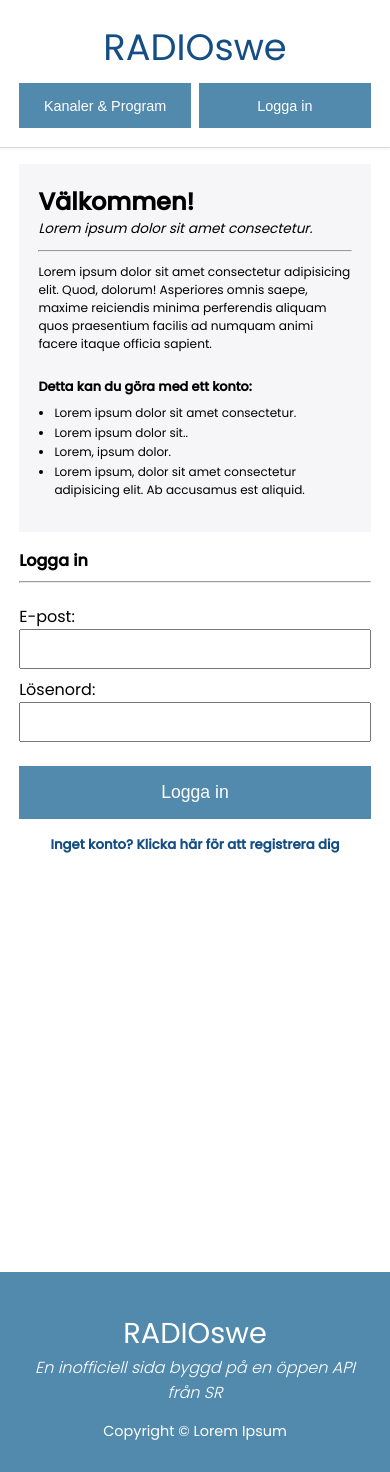
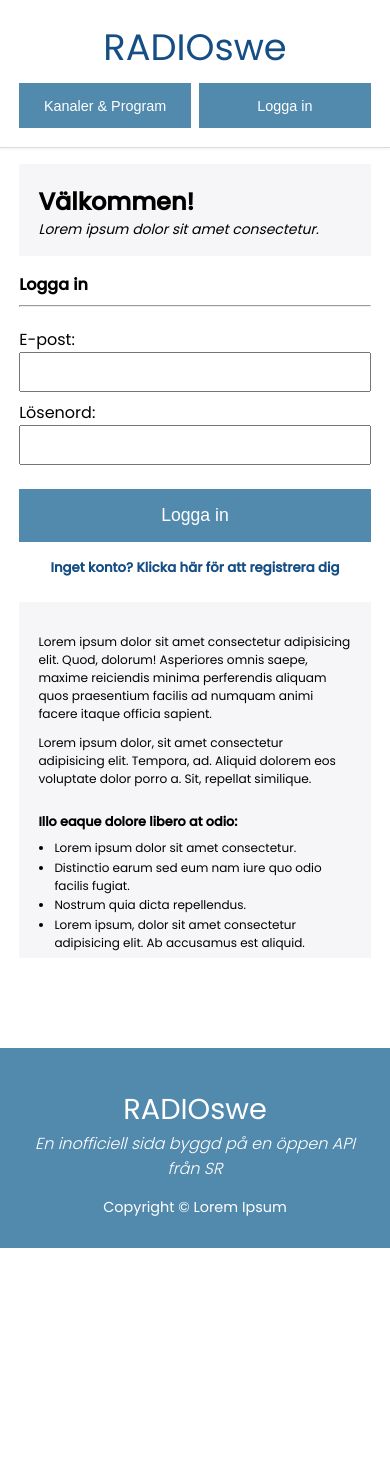
Before and after one commit to clm-1/react-radio-site, a React (Create React App) app: page /login in a window 390 px wide. After the commit the page ends 1248 px from the top, so only its background shows below. Built offline with nearby package versions, Linux system fonts and the light colour scheme; no server answers.

Commit message:
Responsive login, and testing some refactoring on edit form

```diff
--- a/src/components/EditForm.jsx
+++ b/src/components/EditForm.jsx
@@ -88,6 +88,7 @@ const EditForm = ({ user }) => {
       setPassword('');
       setPasswordConfirmation('');
       setEditUser(false);
+      setHideLatest(false);
     }
   }
 
@@ -123,6 +124,10 @@ const EditForm = ({ user }) => {
     setHideLatest(false);
   }
 
+  const nameInputs = [
+    { id: 'first-name', label: 'Förnamn:', type: 'text', value: firstName, function: handleFirstNameChange },
+    { id: 'last-name', label: 'Efternamn:', type: 'text', value: lastName, function: handleLastNameChange }];
+
   return (
       <div>
         <div className={style.editTitleRow}>
@@ -133,24 +138,17 @@ const EditForm = ({ user }) => {
         <form className={style.registerForm} onSubmit={handleSubmit}>
 
           <div className={style.inputRow}>
-            <div className={style.inputItem}>
-              <label htmlFor="first-name">Förnamn:</label>
-              <input
-                id="first-name"
-                type="text"
-                value={firstName}
-                onChange={handleFirstNameChange}
-                required />
-            </div>
-            <div className={style.inputItem}>
-              <label htmlFor="last-name">Efternamn:</label>
-              <input
-                id="last-name"
-                type="text"
-                value={lastName}
-                onChange={handleLastNameChange}
-                required />
-            </div>
+            { nameInputs.map((input, index) => (
+              <div key={index} className={style.inputItem}>
+                <label htmlFor={input.id}>{ input.label }</label>
+                <input
+                  id={input.id}
+                  type={input.type}
+                  value={input.value}
+                  onChange={input.function}
+                  required />
+              </div>
+            ))}
           </div>
 
           <div className={style.inputRow}>
--- a/src/components/ProgramCard.jsx
+++ b/src/components/ProgramCard.jsx
@@ -47,7 +47,7 @@ const ProgramCard = ({ program }) => {
         </div>
         <hr/>
         <p className={style.description}>{ program.channel.name !== '[No channel]' ? `${program.channel.name}` : 'Kanal Ipsum' } { program.programcategory ? `- ${program.programcategory.name}` : ''}</p>
-        <span className={style.broadcastInfo}>{ program.broadcastinfo && program.broadcastinfo }</span>
+        <span className={style.broadcastInfo}>{ program.broadcastinfo && program.broadcastinfo.slice(0, 110) + '...' }</span>
       </div>
     </div>
    );
--- a/src/components/RegisterForm.jsx
+++ b/src/components/RegisterForm.jsx
@@ -60,17 +60,15 @@ const RegisterForm = () => {
   const handleSubmit = async (e) => {
     e.preventDefault();
     if (!password.match(pattern)) {
-      console.log('kasst lösenord');
       return;
     }
     if (email !== emailConfirmation || password !== passwordConfirmation) {
-      console.log('Blev strul!')
-      if (email !== emailConfirmation) {
-        console.log('Epost-fälten stämmer inte överens');
-      }
-      if (password !== passwordConfirmation) {
-        console.log('Lösenorden stämmer inte')
-      }
+      // if (email !== emailConfirmation) {
+      //   console.log('Epost-fälten stämmer inte överens');
+      // }
+      // if (password !== passwordConfirmation) {
+      //   console.log('Lösenorden stämmer inte')
+      // }
       return;
     } else {
       const userToRegister = {
--- a/src/contexts/UserContext.jsx
+++ b/src/contexts/UserContext.jsx
@@ -10,10 +10,17 @@ const UserDataProvider = (props) => {
   const [hideLatest, setHideLatest] = useState(false);
   const history = useHistory();
 
-  const whoami = async () => {
+  const whoami = async (method) => {
     let result = await fetch('/api/v1/users/whoami');
     result = await result.json();
-    setLoggedInUser(result);
+    if (method === 'set') {
+      setLoggedInUser(result);
+      return;
+    }
+    if (method === 'check' && !result) {
+        history.push('/');
+        return;
+    }
   }
 
   const getFavouritesByUserId = async (userId) => {
@@ -47,7 +54,7 @@ const UserDataProvider = (props) => {
       body: JSON.stringify(userToLogin),
     })
     result = await result.json();
-    whoami();
+    whoami('set');
     return result;
   }
 
@@ -69,7 +76,7 @@ const UserDataProvider = (props) => {
       body: JSON.stringify(userToRegister)
     });
     result = await result.json();
-    whoami();
+    whoami('set');
     return result;
   }
 
@@ -82,7 +89,7 @@ const UserDataProvider = (props) => {
       body: JSON.stringify(editedInfo),
     });
     result = await result.json();
-    whoami();
+    whoami('set');
     return result;
   }
 
@@ -118,7 +125,8 @@ const UserDataProvider = (props) => {
   // useEffect
 
   useEffect(() => {
-    whoami();
+    whoami('set');
+    // eslint-disable-next-line
   }, [])
 
   useEffect(() => {
--- a/src/css/LoginOrRegister.module.css
+++ b/src/css/LoginOrRegister.module.css
@@ -6,32 +6,30 @@
   margin: 0 auto;
 }
 
-.infoColumn {
+.infoColumn, .infoColumnBelow {
   width: 100%;
-  margin-right: 1.5rem;
   background-color: rgb(246, 246, 248);
-  padding: 1.2rem;
-  padding-bottom: 2rem;
+  padding: 1.2rem 1.2rem .3rem 1.2rem;
 }
 
 .shortText {
   margin-bottom: .7rem;
   font-weight: 400;
-  font-size: .85rem;
+  font-size: .87rem;
   font-style: italic;
 }
 
-.infoColumn p {
+.infoColumn p, .infoColumnBelow p {
   font-size: .76rem;
   margin-top: .7rem;
 }
 
-.infoColumn ul {
+.infoColumn ul, .infoColumnBelow ul {
   margin-top: .5rem;
   margin-right: 1.5rem;
 }
 
-.infoColumn li {
+.infoColumn li, .infoColumnBelow li {
   margin: .1rem 0;
   font-size: .75rem;
   margin-left: 1rem;
@@ -43,10 +41,18 @@
 
 .formColumn {
   width: 100%;
-  min-height: 700px;
+  margin-bottom: 1.5rem;
 }
 
-.hidePtag {
+.hideMedium {
+  display: none;
+}
+
+.hideSmall {
+  display: none;
+}
+
+.welcomeHr {
   display: none;
 }
 
@@ -61,8 +67,36 @@
     flex-direction: row;
   }
 
+  .shortText {
+    font-size: .85rem;
+  }
+
+  .welcomeHr {
+    display: block;
+  }
+
+  .formColumn {
+    min-height: 700px;
+    margin-bottom: 0;
+  }
+
   .infoColumn {
+    margin-right: 1.5rem;
+    padding: 1.2rem;
+    padding-bottom: 2rem;
     width: 40%;
+  }
+
+  .infoColumnBelow {
+    display: none;
+  }
+
+  .sectionTitle {
+    font-size: .95rem;
+  }
+
+  .hideSmall {
+    display: initial;
   }
 
   .formColumn {
@@ -70,7 +104,7 @@
   }
 }
 
-@media screen and (min-width: 670px) {
+@media screen and (min-width: 750px) {
   .loginRegisterWrapper {
     gap: 1rem;
   }
@@ -85,12 +119,12 @@
     margin-bottom: .5rem;
   }
 
-  .hidePtag {
-    display: initial;
+  .shortText {
+    font-size: 1rem;
   }
 
-  .shortText {
-    font-size: 1rem;
+  .hideMedium {
+    display: initial;
   }
 
   .sectionTitle {
--- a/src/pages/LoginOrRegister.jsx
+++ b/src/pages/LoginOrRegister.jsx
@@ -18,29 +18,43 @@ const LoginOrRegister = () => {
 
   useEffect(() => {
     checkLoggedIn();
+    // eslint-disable-next-line
   })
+
+  const renderInfo = (hideSmall) => {
+    return (
+      <div className={`${hideSmall && style.hideSmall}`}>
+        <p >Lorem ipsum dolor sit amet consectetur adipisicing elit. Quod, dolorum! Asperiores omnis saepe, maxime reiciendis minima perferendis aliquam quos praesentium facilis ad numquam animi facere itaque officia sapient.</p>
+        <p className={`${hideSmall && style.hideMedium}`}>Lorem ipsum dolor, sit amet consectetur adipisicing elit. Tempora, ad. Aliquid dolorem eos voluptate dolor porro a. Sit, repellat similique.</p>
+        <br/>
+        <div >
+          <h5 className={style.sectionTitle}>Illo eaque dolore libero at odio:</h5>
+          <ul>
+            <li>Lorem ipsum dolor sit amet consectetur.</li>
+            <li>Distinctio earum sed eum nam iure quo odio facilis fugiat.</li>
+            <li>Nostrum quia dicta repellendus.</li>
+            <li>Lorem ipsum, dolor sit amet consectetur adipisicing elit. Ab accusamus est aliquid.</li>
+          </ul>
+        </div>
+      </div>
+    )
+  }
 
   return (
     <div className={style.loginRegisterWrapper}>
       <div className={style.infoColumn}>
         <h2 className={style.welcome}>Välkommen!</h2>
         <h4 className={style.shortText}>Lorem ipsum dolor sit amet consectetur.</h4>
-        <hr/>
-        <p>Lorem ipsum dolor sit amet consectetur adipisicing elit. Quod, dolorum! Asperiores omnis saepe, maxime reiciendis minima perferendis aliquam quos praesentium facilis ad numquam animi facere itaque officia sapient.</p>
-        <p className={style.hidePtag}>Lorem ipsum dolor, sit amet consectetur adipisicing elit. Tempora, ad. Aliquid dolorem eos voluptate dolor porro a. Sit, repellat similique.</p>
-        <br/>
-        <h5 className={style.sectionTitle}>Detta kan du göra med ett konto:</h5>
-        <ul>
-          <li>Lorem ipsum dolor sit amet consectetur.</li>
-          <li>Lorem ipsum dolor sit..</li>
-          <li>Lorem, ipsum dolor.</li>
-          <li>Lorem ipsum, dolor sit amet consectetur adipisicing elit. Ab accusamus est aliquid.</li>
-        </ul>
+        <hr className={style.welcomeHr} />
+        { renderInfo('hideSmall') }
       </div>
       <div className={style.formColumn}>
         { registerForm ? <RegisterForm /> : <LoginForm /> }
         <h5 className={style.infoTextBottom} onClick={() => setRegisterForm(!registerForm)}>{ registerForm ? 'Har du redan ett konto? Klicka här för att logga in' : 'Inget konto? Klicka här för att registrera dig' }</h5>
       </div>
+        <div className={style.infoColumnBelow}>
+          { renderInfo() }
+        </div>
     </div>
    );
 }
--- a/src/pages/UserPage.jsx
+++ b/src/pages/UserPage.jsx
@@ -4,20 +4,20 @@ import ProgramCard from '../components/ProgramCard';
 import EditForm from '../components/EditForm';
 import { UserContext } from '../contexts/UserContext';
 import style from '../css/UserPage.module.css';
-import { useHistory } from 'react-router-dom';
+// import { useHistory } from 'react-router-dom';
 
 const UserPage = () => {
-  const { loggedInUser, userFavourites, logout, editUser, setEditUser, hideLatest, setHideLatest} = useContext(UserContext);
-  const history = useHistory()
+  const { loggedInUser, userFavourites, logout, editUser, setEditUser, hideLatest, setHideLatest, whoami} = useContext(UserContext);
+  // const history = useHistory()
   const [tab, setTab] = useState('channels');
 
-  const checkLoggedIn = async () => {
-    let result = await fetch('/api/v1/users/whoami');
-    result = await result.json();
-    if (!result) {
-      history.push('/');
-    }
-  }
+  // const checkLoggedIn = async () => {
+  //   let result = await fetch('/api/v1/users/whoami');
+  //   result = await result.json();
+  //   if (!result) {
+  //     history.push('/');
+  //   }
+  // }
 
   const handleEditBtn = () => {
     setEditUser(!editUser);
@@ -25,7 +25,7 @@ const UserPage = () => {
   }
 
   useEffect(() => {
-    checkLoggedIn();
+    whoami('check');
 
     return () => {
       setEditUser(false);
```
Also changed, not shown: 1 other file (tests, documents, lock files or other folders). Lines whose indentation alone changed are shown as unchanged.
